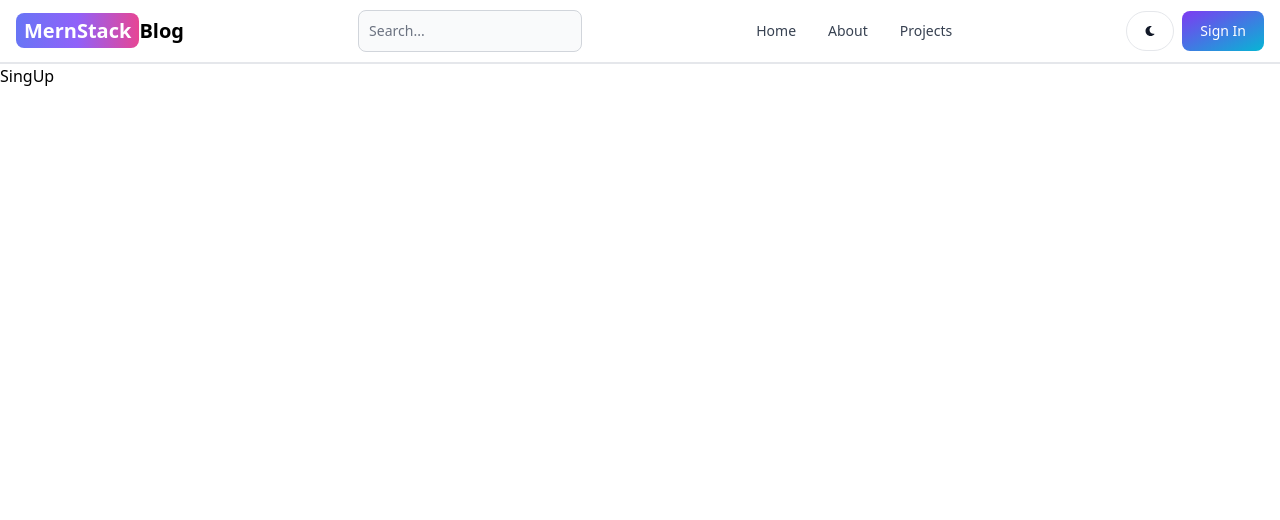
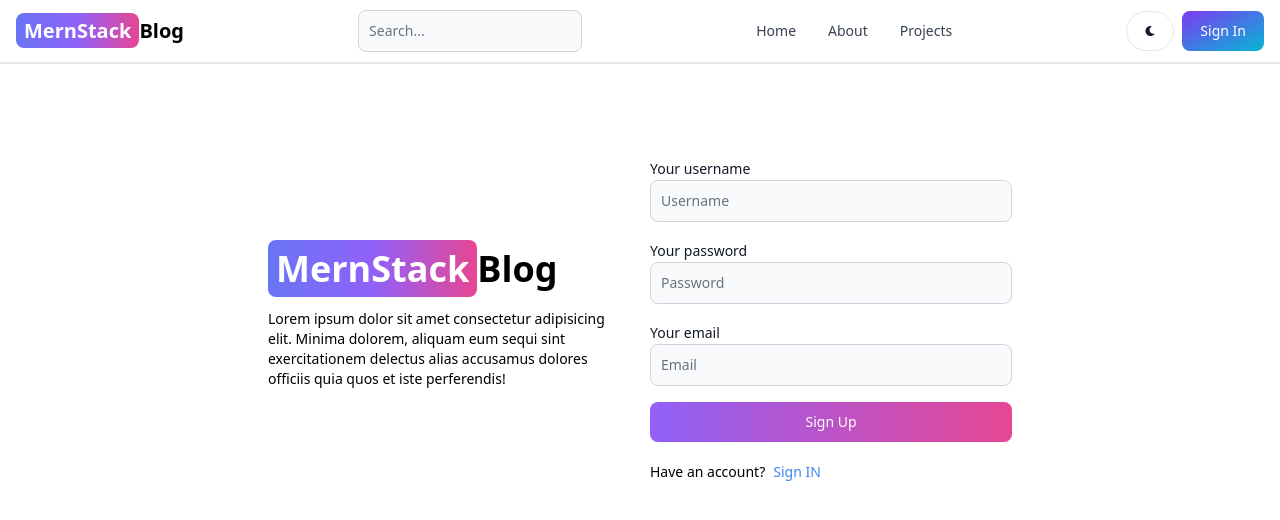
Before and after one commit to kumarshrivastav/mern-bloging, a React (Vite) app in the folder client/: page /sign-up in a window 1280 px wide. Shown: the top 520 px of the page. Built offline with nearby package versions, Linux system fonts and the light colour scheme.

Commit message:
completed signup page ui

```diff
--- a/client/src/pages/SignUp.jsx
+++ b/client/src/pages/SignUp.jsx
@@ -1,11 +1,49 @@
-import React from 'react'
-
+import React from "react";
+import { Link } from "react-router-dom";
+import {Label, TextInput,Button} from "flowbite-react"
 const SignUp = () => {
   return (
-    <div>
-      SingUp
+    <div className="min-h-screen mt-20">
+      <div className="flex p-3 max-w-3xl mx-auto flex-col md:flex-row md:items-center gap-5">
+        {/* left */}
+        <div className="flex-1">
+          <Link to="/" className="font-bold dark:text-white text-4xl">
+            <span className="px-2 py-1 bg-gradient-to-r from-indigo-500 via-purple-500 to-pink-500 rounded-lg text-white">
+              MernStack
+            </span>
+            Blog
+          </Link>
+          <p className="text-sm mt-5">
+            Lorem ipsum dolor sit amet consectetur adipisicing elit. Minima
+            dolorem, aliquam eum sequi sint exercitationem delectus alias
+            accusamus dolores officiis quia quos et iste perferendis!
+          </p>
+        </div>
+        {/* right */}
+        <div className="flex-1">
+          <form className="flex flex-col gap-4">
+            <div>
+              <Label value="Your username"/>
+              <TextInput type="text" placeholder="Username" id="username"/>
+            </div>
+            <div>
+              <Label value="Your password"/>
+              <TextInput type="password" placeholder="Password" id="password"/>
+            </div>
+            <div>
+              <Label value="Your email"/>
+              <TextInput type="email" placeholder="Email" id="email"/>
+            </div>
+            <Button gradientDuoTone="purpleToPink" type="submit">Sign Up</Button>
+          </form>
+          <div className="flex gap-2 text-sm mt-5">
+            <span>Have an account?</span>
+            <Link to="/sign-in" className="text-blue-500">Sign IN</Link>
+          </div>
+        </div>
+      </div>
     </div>
-  )
-}
+  );
+};
 
-export default SignUp
+export default SignUp;
```
